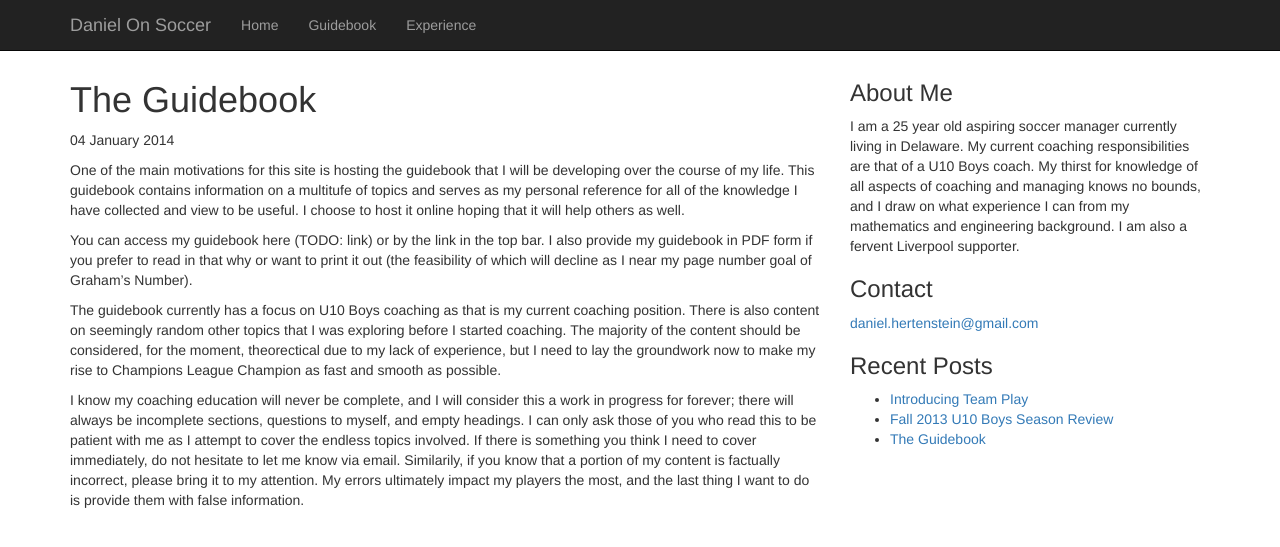
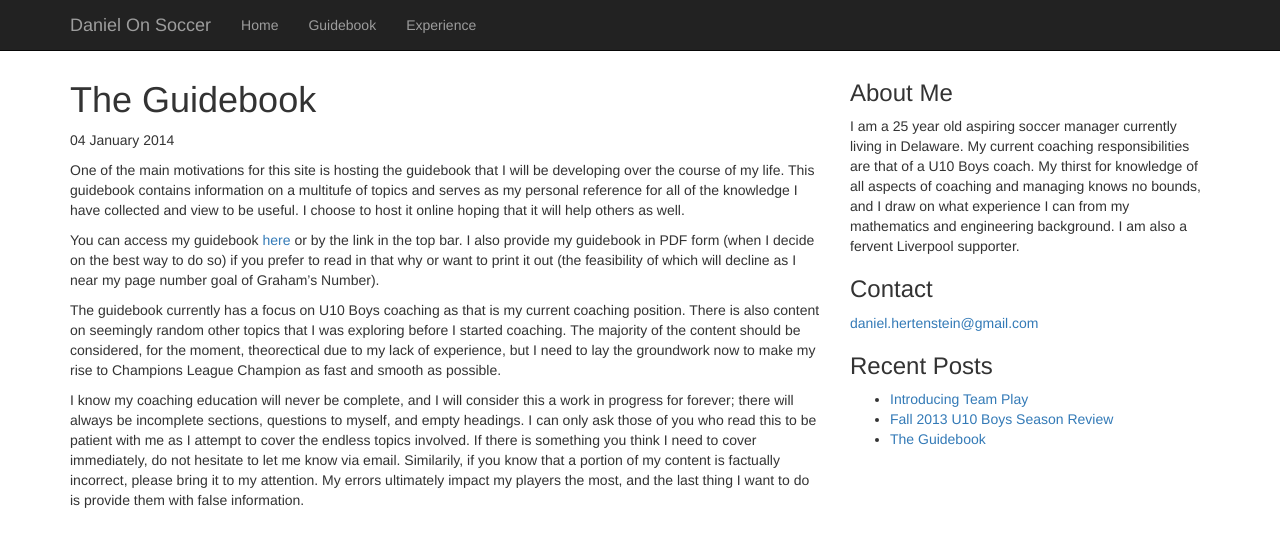
Before and after one commit to danielhertenstein/Soccer-Website, a Jekyll site: the page built from _posts/2014-01-04-coaching-guidebook.md, in a window 1280 px wide. Shown: the top 547 px of the page. Built offline with Jekyll 4.4.1, drawn with Linux system fonts in a browser that asks for light colours; nearby versions of some CDN libraries.

Commit message:
Edits coaching guidebook post to include link to guidebook page.

```diff
--- a/_posts/2014-01-04-coaching-guidebook.md
+++ b/_posts/2014-01-04-coaching-guidebook.md
@@ -4,7 +4,7 @@ title: The Guidebook
 ---
 One of the main motivations for this site is hosting the guidebook that I will be developing over the course of my life. This guidebook contains information on a multitufe of topics and serves as my personal reference for all of the knowledge I have collected and view to be useful. I choose to host it online hoping that it will help others as well.
 
-You can access my guidebook here (TODO: link) or by the link in the top bar. I also provide my guidebook in PDF form if you prefer to read in that why or want to print it out (the feasibility of which will decline as I near my page number goal of Graham's Number).
+You can access my guidebook [here](/guidebook) or by the link in the top bar. I also provide my guidebook in PDF form (when I decide on the best way to do so) if you prefer to read in that why or want to print it out (the feasibility of which will decline as I near my page number goal of Graham's Number).
 
 The guidebook currently has a focus on U10 Boys coaching as that is my current coaching position. There is also content on seemingly random other topics that I was exploring before I started coaching. The majority of the content should be considered, for the moment, theorectical due to my lack of experience, but I need to lay the groundwork now to make my rise to Champions League Champion as fast and smooth as possible.
 
```
